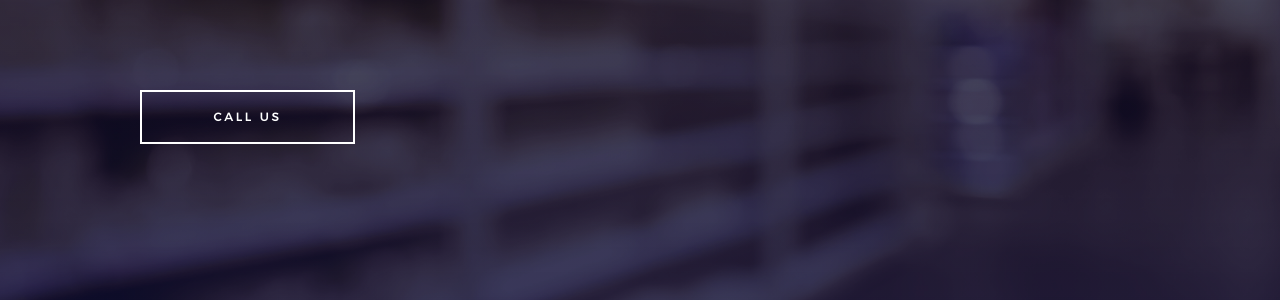
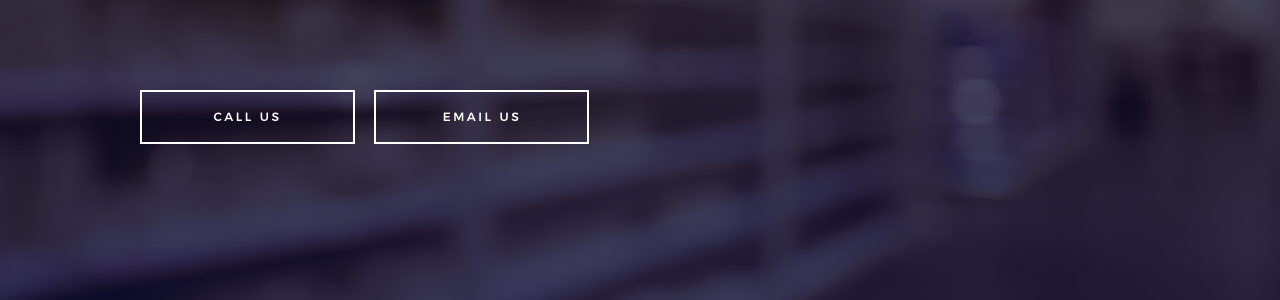
Before and after one commit to ngima/inventory.github.io, a plain HTML site: page index.html in a window 1280 px wide. Shown: the part 502-802 px from the top of the page. Drawn offline with Linux system fonts and the light colour scheme.

Commit message:
* add email us button

```diff
--- a/index.html
+++ b/index.html
@@ -125,10 +125,10 @@
             <div class="home-content__buttons">
                 <a href="tel:+9779843201205" target="_top" class="smoothscroll btn btn--stroke">
                     Call Us
-                </a><!--
-                <a href="#about" class="smoothscroll btn btn&#45;&#45;stroke">
-                    More About Us
-                </a>-->
+                </a>
+                <a href="mailto:info@segonatech.com" target="_top" class="smoothscroll btn btn--stroke">
+                    Email Us
+                </a>
             </div>
 
         </div>
```
